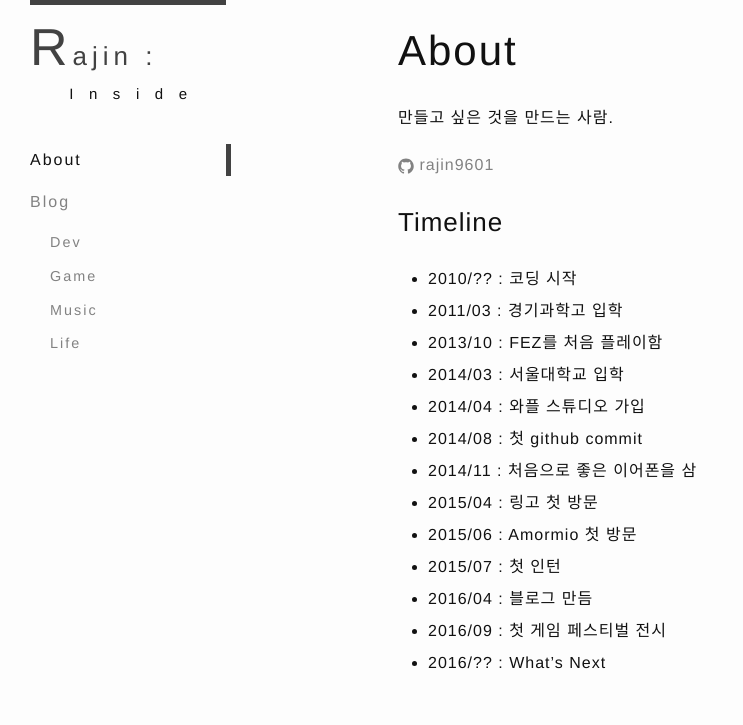
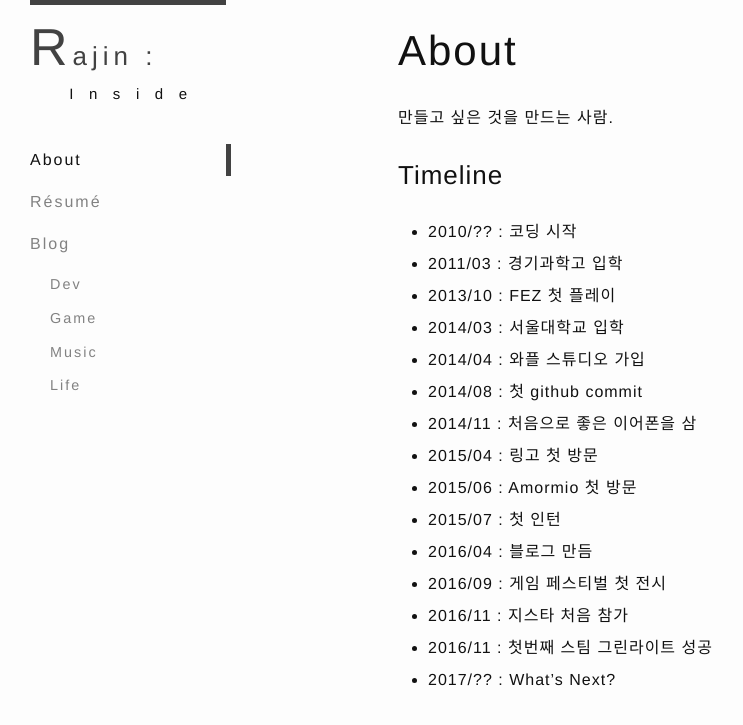
Before and after one commit to Rajin9601/rajin9601.github.io, a Jekyll site: the page built from about.md, in a window 1280 px wide. Shown: the top 725 px of the page, without its empty margins (0-743 px from the left). Built offline with Jekyll 4.4.1, drawn with Linux system fonts in a browser that asks for light colours.

Commit message:
Resume Implemented

```diff
--- a/_config.yml
+++ b/_config.yml
@@ -14,6 +14,7 @@
 baseurl: "" # the subpath of your site, e.g. /blog
 url: "http://rajin9601.github.io" # the base hostname & protocol for your site
 github_username: rajin9601
+twitter_username: rajin9601
 
 # Build settings
 markdown: kramdown
--- /dev/null
+++ b/_includes/image-fig.html
@@ -0,0 +1,6 @@
+<figure>
+    <p>
+        <img src="{{include.src}}" alt="{{include.alt}}">
+    </p>
+    <figcaption>{{include.caption}}</figcaption>
+</figure>
--- a/_sass/_base.scss
+++ b/_sass/_base.scss
@@ -101,8 +101,12 @@
 /**
  * Headings
  */
-h1, h2, h3, h4, h5, h6 {
-    font-weight: $base-font-weight;
+h1 {
+    font-weight: 400;
+}
+
+h2, h3, h4, h5, h6 {
+    font-weight: 300;
 }
 
 
@@ -134,7 +138,7 @@
     border-left: 4px solid $grey-color-light;
     padding-left: $spacing-unit / 2;
     font-size: 18px;
-    letter-spacing: -1px;
+    letter-spacing: 0.5px;
     font-style: italic;
 
     > :last-child {
--- a/about.md
+++ b/about.md
@@ -6,13 +6,11 @@
 
 만들고 싶은 것을 만드는 사람.
 
-{% include icon-github.html username=site.github_username %}
-
 ### Timeline
 
 - 2010/?? : 코딩 시작
 - 2011/03 : 경기과학고 입학
-- 2013/10 : FEZ를 처음 플레이함
+- 2013/10 : FEZ 첫 플레이
 - 2014/03 : 서울대학교 입학
 - 2014/04 : 와플 스튜디오 가입
 - 2014/08 : 첫 github commit
@@ -21,5 +19,7 @@
 - 2015/06 : Amormio 첫 방문
 - 2015/07 : 첫 인턴
 - 2016/04 : 블로그 만듬
-- 2016/09 : 첫 게임 페스티벌 전시
-- 2016/?? : What's Next
+- 2016/09 : 게임 페스티벌 첫 전시
+- 2016/11 : 지스타 처음 참가
+- 2016/11 : 첫번째 스팀 그린라이트 성공
+- 2017/?? : What's Next?
--- /dev/null
+++ b/css/resume.scss
@@ -0,0 +1,46 @@
+---
+# Only the main Sass file needs front matter (the dashes are enough)
+---
+/**
+ * Ony for Resume page
+ */
+
+article.resume {
+    padding-top: 30px;
+}
+
+sub, sup {
+    color: gray;
+}
+
+#resume-header {
+    height: 180px;
+    width: 100%;
+    #profile {
+        height: 150px;
+        width: 150px;
+        background: url("/image/resume/profile.jpg") no-repeat center center;
+        background-size: cover;
+        float: left;
+        margin-right: 30px;
+        margin-top: 12px;
+    }
+    #info {
+        float: left;
+        height: 100%;
+        width: calc(100%-180px);
+        padding-top: 8px;
+        box-sizing: border-box;
+        #info-name {
+            font-size: 28px;
+            font-weight: 200;
+            sup {
+                font-size: 20px;
+            }
+        }
+        #status {
+            color: gray;
+        }
+    }
+
+}
```
Also changed, not shown: _layouts/resume.html (added, +18 -0 lines), _posts/2016-10-15-Replica.md (+2 -6 lines), resume.md (added, +100 -0 lines), image/resume/snutt-ios.png (added), 1 other file.
